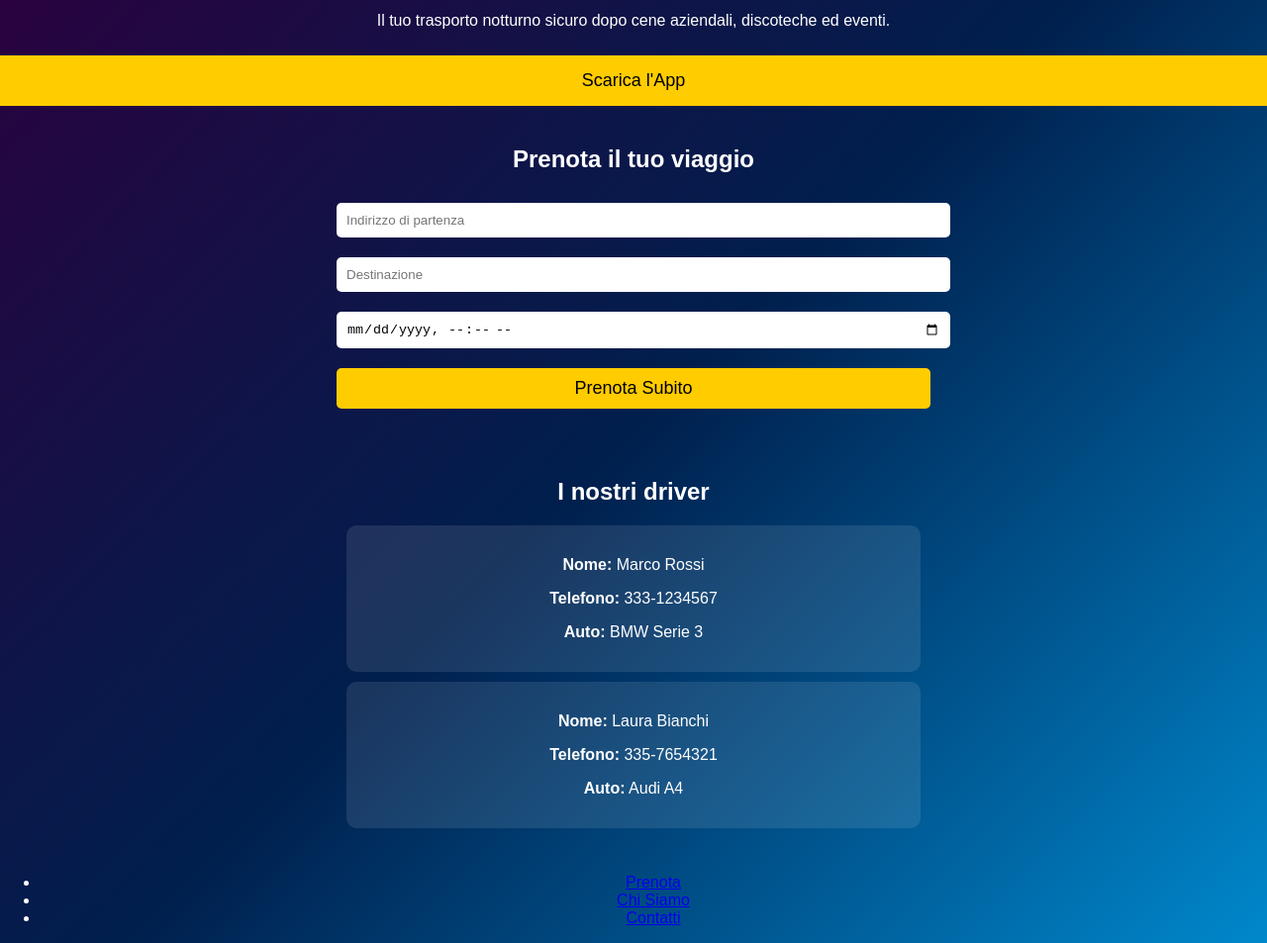
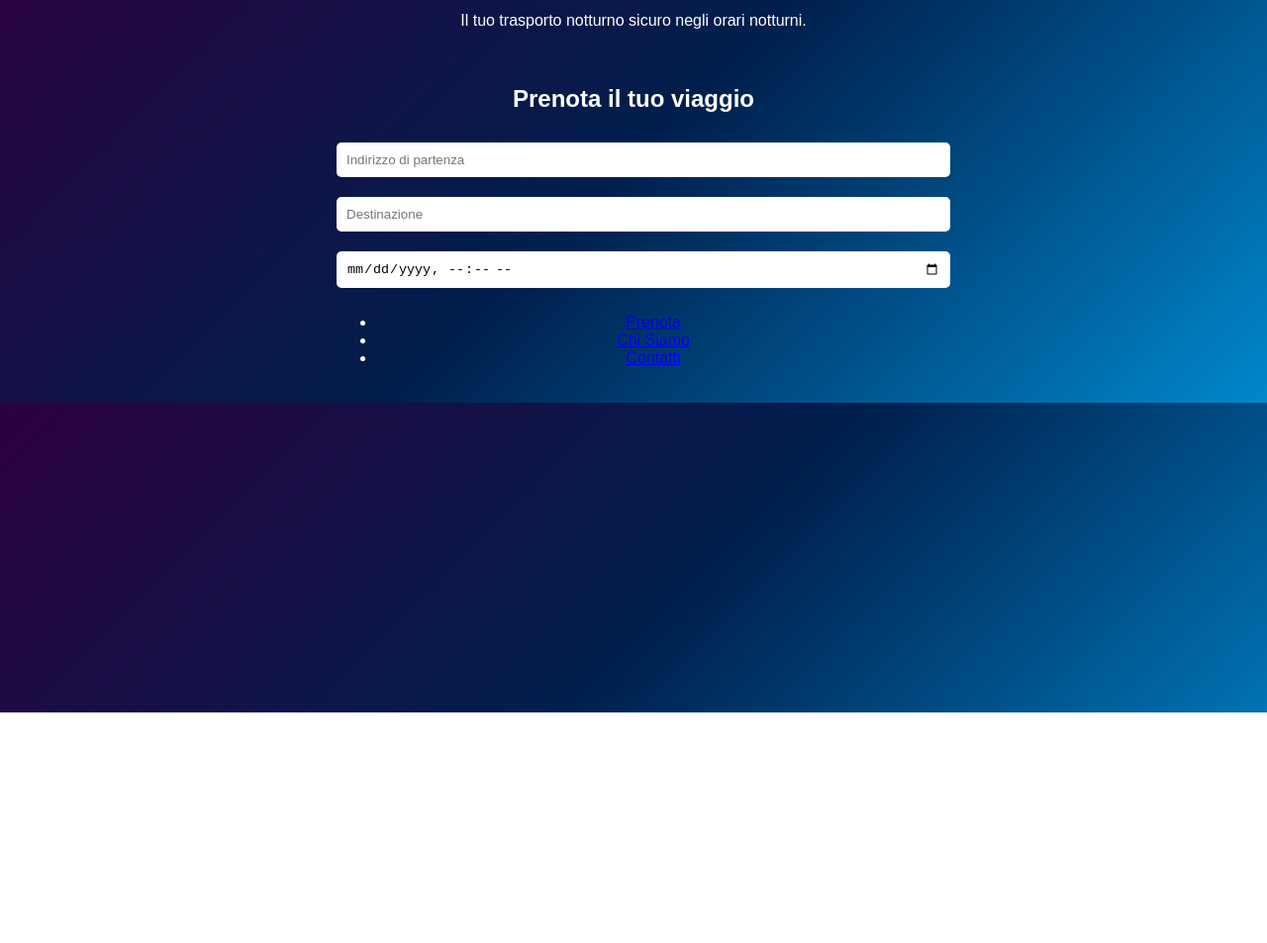
Before and after one commit to dazzazaaa/trustGO, a plain HTML site: page index.html in a window 1280 px wide. Shown: the part 80-1033 px from the top of the page at 99% size. After the commit the page ends 800 px from the top, so only its background shows below. Drawn offline with Linux system fonts and the light colour scheme.

Commit message:
Update index.html

```diff
--- a/index.html
+++ b/index.html
@@ -50,8 +50,7 @@
 <body>
 
     <h1>trustGO!</h1>
-    <p>Il tuo trasporto notturno sicuro dopo cene aziendali, discoteche ed eventi.</p>
-    <button class="button">Scarica l'App</button>
+    <p>Il tuo trasporto notturno sicuro negli orari notturni.</p>
 
     <div class="container">
         <h2>Prenota il tuo viaggio</h2>
@@ -59,25 +58,6 @@
             <input type="text" placeholder="Indirizzo di partenza" required>
             <input type="text" placeholder="Destinazione" required>
             <input type="datetime-local" required>
-            <button class="button">Prenota Subito</button>
-        </div>
-    </div>
-
-    <div class="container">
-    <h2>I nostri driver</h2>
-
-    <div class="driver-card">
-        <p><strong>Nome:</strong> Marco Rossi</p>
-        <p><strong>Telefono:</strong> 333-1234567</p>
-        <p><strong>Auto:</strong> BMW Serie 3</p>
-    </div>
-
-    <div class="driver-card">
-        <p><strong>Nome:</strong> Laura Bianchi</p>
-        <p><strong>Telefono:</strong> 335-7654321</p>
-        <p><strong>Auto:</strong> Audi A4</p>
-    </div>
-</div>
 
 <nav>
     <ul>
```
